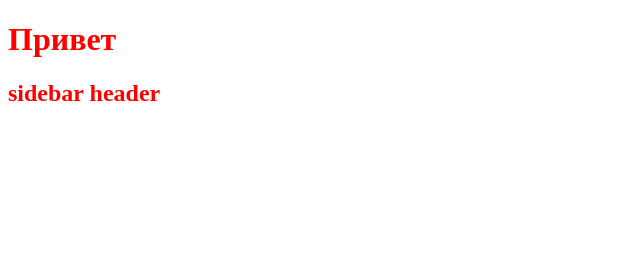
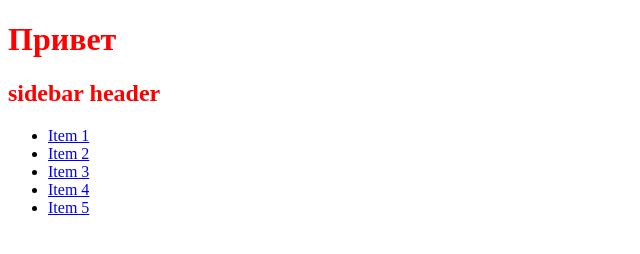
Before and after one commit to MazaevKA/portfolio, a plain HTML site: page docs/index.html in a window 1280 px wide. Shown: the whole page, without its empty margins (0-640 px from the left). Drawn offline with Linux system fonts and the light colour scheme.

Commit message:
Working on sidebar - 02

```diff
--- a/docs/index.html
+++ b/docs/index.html
@@ -10,6 +10,13 @@
     <h1>Привет</h1>
     <aside>
       <h1>sidebar header</h1>
+      <ul>
+        <li> <a href="#">Item 1</a></li>
+        <li> <a href="#">Item 2</a></li>
+        <li> <a href="#">Item 3</a></li>
+        <li> <a href="#">Item 4</a></li>
+        <li> <a href="#">Item 5</a></li>
+      </ul>
     </aside>
   </body>
 </html>
```
